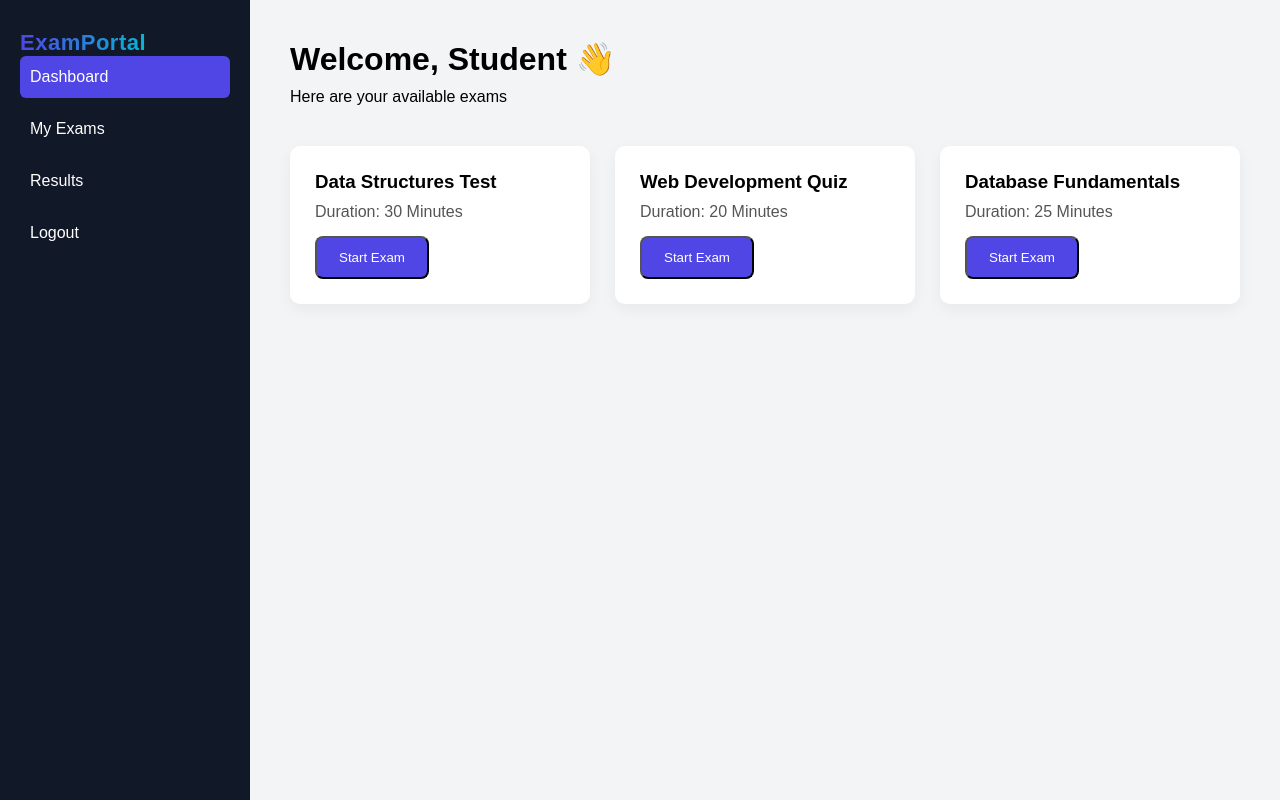
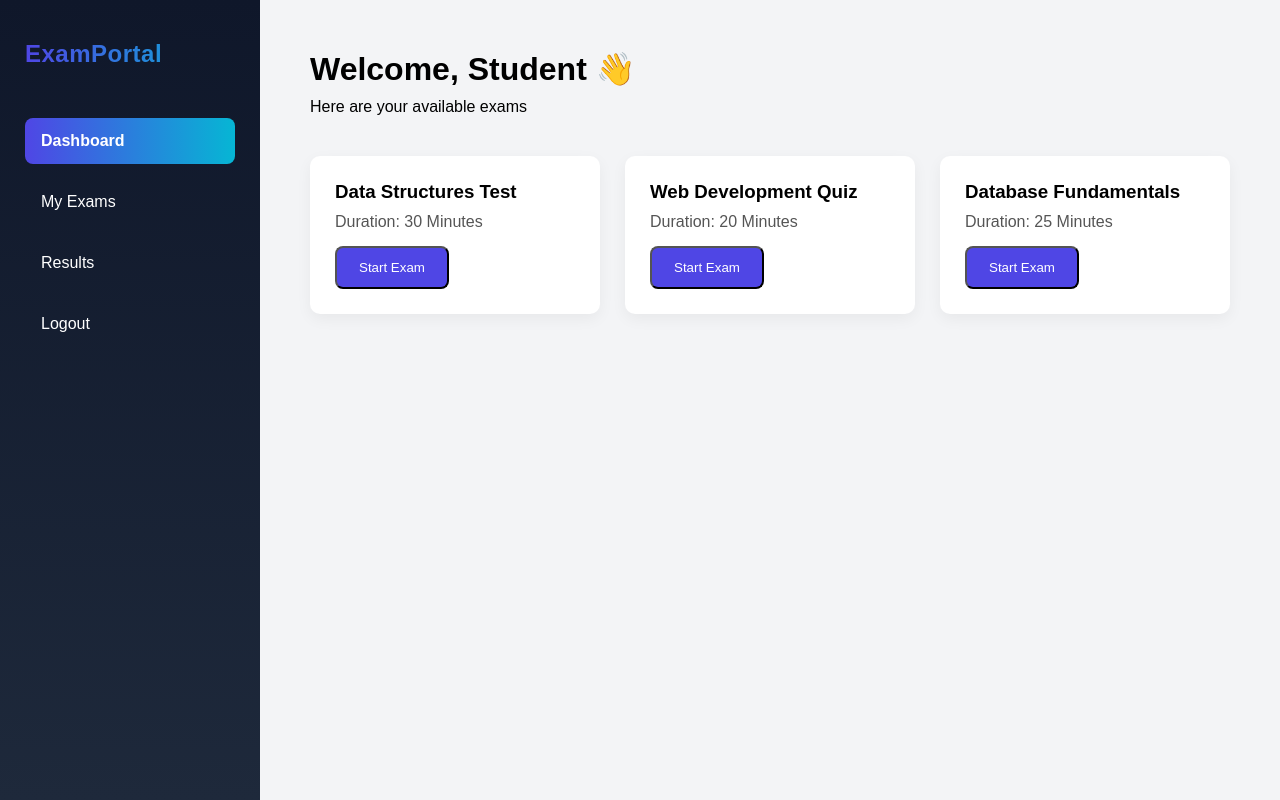
Before and after one commit to yogeshhr/online-examination-system, a plain HTML site: page student-dashboard.html in a window 1280 px wide. Drawn offline with Linux system fonts and the light colour scheme.

Commit message:
style: improve student dashboard sidebar layout and spacing

```diff
--- a/css/dashboard.css
+++ b/css/dashboard.css
@@ -5,43 +5,51 @@
   min-height: 100vh;
 }
 
-/* Sidebar */
 .sidebar {
-  width: 250px;
-  background-color: #111827;
+  width: 260px;
+  background: linear-gradient(180deg, #0f172a, #1e293b);
   color: white;
-  padding: 30px 20px;
+  padding: 40px 25px;
+  display: flex;
+  flex-direction: column;
 }
 
 .sidebar .logo {
-  margin-bottom: 40px;
-  font-size: 22px;
+  font-size: 24px;
+  font-weight: 700;
+  margin-bottom: 50px;
+  text-decoration: none;
 }
 
+/* Sidebar links */
 .sidebar-links {
   list-style: none;
+  padding: 0;
+  margin: 0;
 }
 
 .sidebar-links li {
-  padding: 12px 10px;
-  margin-bottom: 10px;
+  padding: 14px 16px;
+  margin-bottom: 15px;
+  border-radius: 8px;
   cursor: pointer;
-  border-radius: 6px;
-  transition: 0.3s;
+  transition: 0.3s ease;
+  font-size: 16px;
 }
 
 .sidebar-links li:hover {
-  background-color: #1f2937;
+  background-color: rgba(255,255,255,0.1);
 }
 
 .sidebar-links .active {
-  background-color: #4f46e5;
+  background: linear-gradient(90deg, #4f46e5, #06b6d4);
+  font-weight: 600;
 }
 
 /* Main Content */
 .main-content {
   flex: 1;
-  padding: 40px;
+  padding: 50px;
   background-color: #f3f4f6;
 }
 
```
